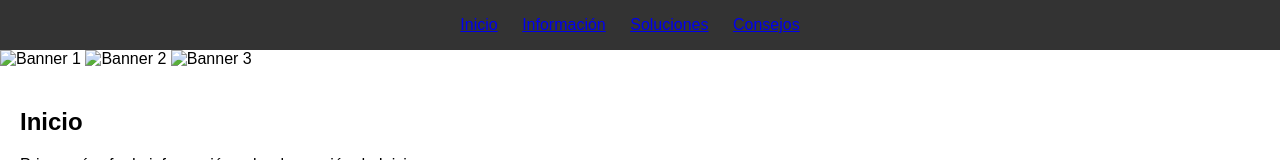
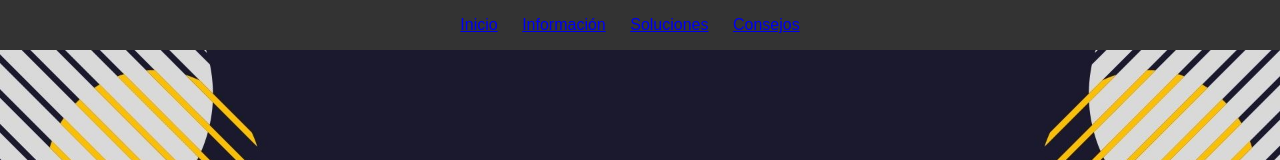
Before and after one commit to ASHCARLETH/ashcarleth.github.ioo, a plain HTML site: page index.html in a window 1280 px wide. Shown: the top 160 px of the page. Drawn offline with Linux system fonts and the light colour scheme; a script that the page names is missing.

Commit message:
index.html

```diff
--- a/index.html
+++ b/index.html
@@ -20,9 +20,9 @@
     </header>
 
     <div class="carousel">
-        <img src="imagen1.jpg" alt="Banner 1">
-        <img src="imagen2.jpg" alt="Banner 2">
-        <img src="imagen3.jpg" alt="Banner 3">
+        <img src="1.jpg" alt="Banner 1">
+        <img src="2.jpg" alt="Banner 2">
+        <img src="3.jpg" alt="Banner 3">
     </div>
 
     <section class="seccion">
```
